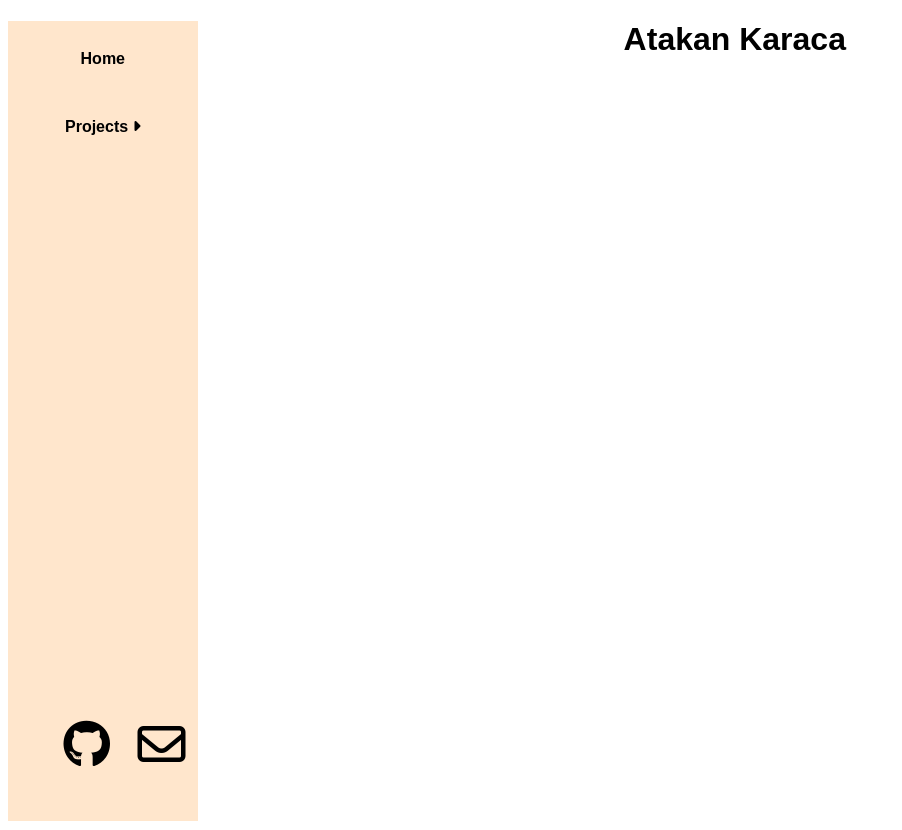
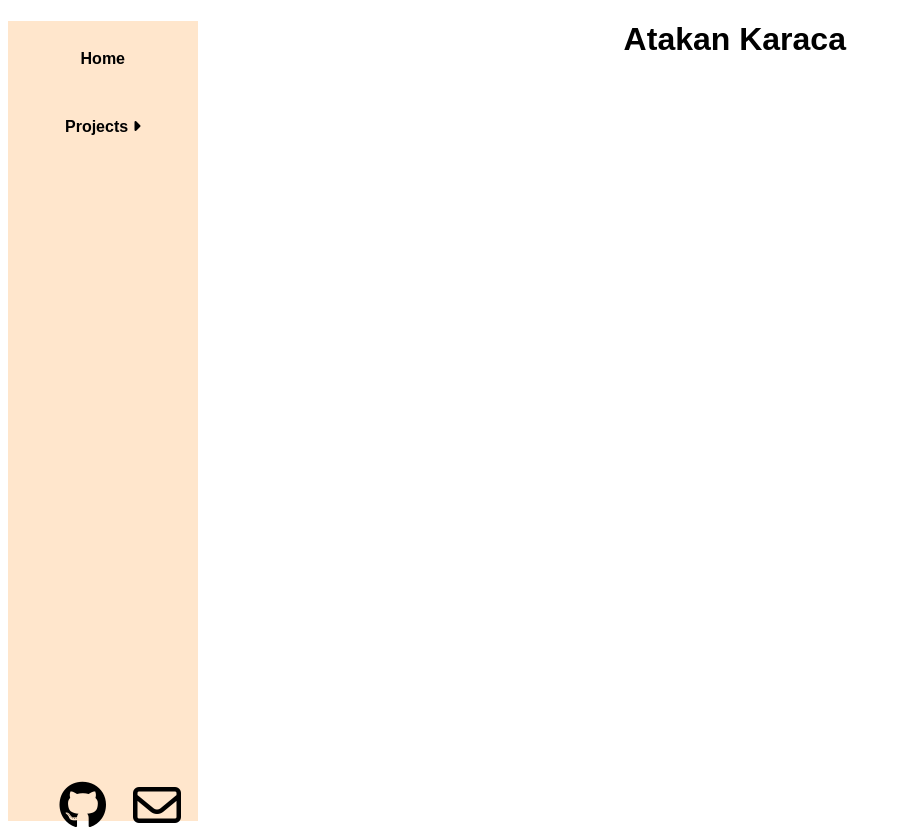
Before and after one commit to atakank1999/atakank1999.github.io, a plain HTML site: page index.html in a window 1280 px wide. Shown: the whole page, without its empty margins (0-902 px from the left). Drawn offline with Linux system fonts and the light colour scheme.

Commit message:
added links

```diff
--- a/style.css
+++ b/style.css
@@ -77,9 +77,9 @@ body {
 .Links{
   width: 15%;
   height: 10vh;
-  position: absolute;
-  top: 90vh;
-  left: 6.5vh;
+  position: relative;
+  bottom: 5vh;
+  left: 5vh;
 
 
 }
```
